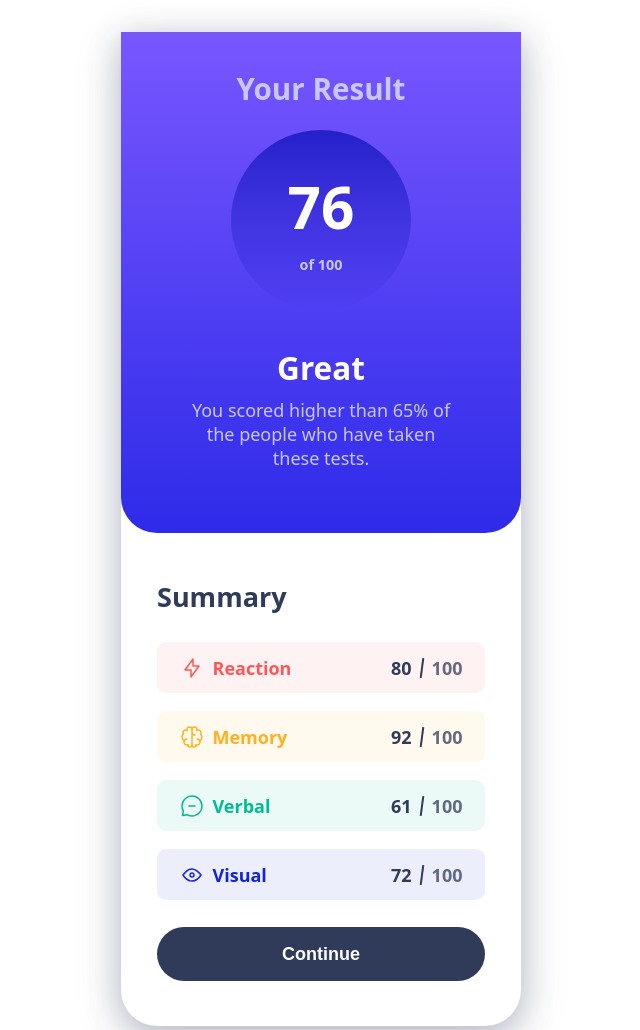
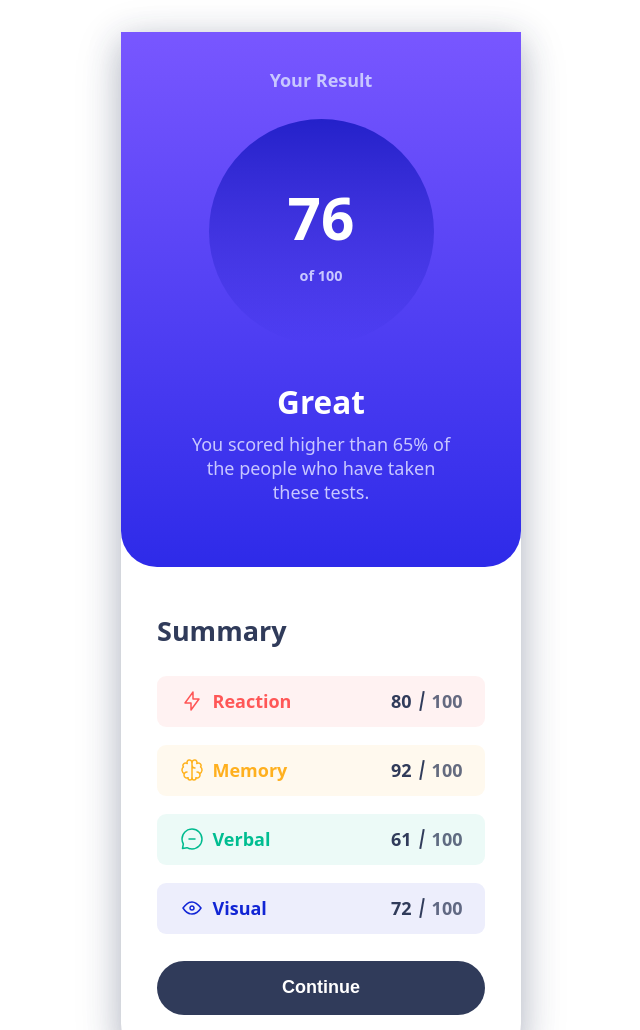
Before and after one commit to Ragudos/results-summary-component-main-frontend-mentor, a plain HTML site: page index.html in a window 1280 px wide. Shown: the top 1030 px of the page, without its empty margins (319-959 px from the left). Drawn offline with Linux system fonts and the light colour scheme.

Commit message:
fix circle and typography

```diff
--- a/index.html
+++ b/index.html
@@ -23,9 +23,9 @@
   <main>
     <article class="card flex">
       <div class="result-card royal-gradient items-center flex flex-col gap-half-and-one">
-        <h1 class="text-light-lavender">Your Result</h1>
+        <h1 class="text-light-lavender small">Your Result</h1>
 
-        <div class="avg-score-container persian-gradient flex flex-col gap-half bold">
+        <div style="margin-top: calc(4px + 0.5ex);" class="avg-score-container persian-gradient justify-center flex flex-col gap-half bold">
           <div class="text-white huge bold" id="avg-score"></div>
           <small class="text-light-lavender">of 100</small>
         </div>
--- a/styles/globals.css
+++ b/styles/globals.css
@@ -243,3 +243,7 @@ h2 {
         calc(var(--base-font-size) * 1.5)
     );
 }
+
+.small {
+    font-size: var(--base-font-size);
+}
--- a/styles/styles.css
+++ b/styles/styles.css
@@ -25,8 +25,8 @@
 }
 
 .avg-score-container {
-    width: min(32.5vmin, calc(var(--base-font-size) * 10));
-    height: min(32.5vmin, calc(var(--base-font-size) * 10));
+    width: calc(var(--base-font-size) * 12.5);
+    height: calc(var(--base-font-size) * 12.5);
 
     border-radius: 50%;
 
@@ -78,9 +78,9 @@
     height: 20px;
     width: 2px;
     background-color: hsl(var(--clr-dark-gray-blue));
-    transform: rotate(7.5deg);
+    transform: rotate(10deg);
 }
 
 .bold {
-    font-weight: 800;
+    font-weight: 700;
 }
```
